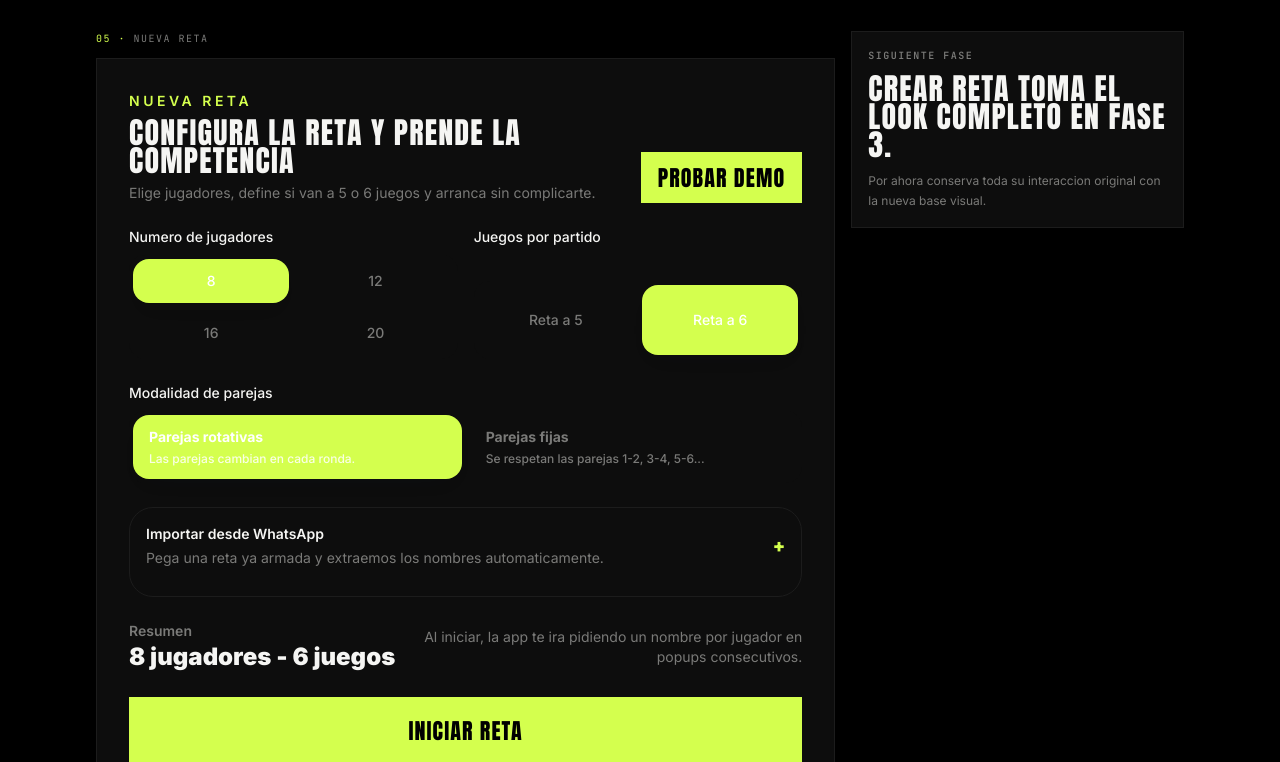
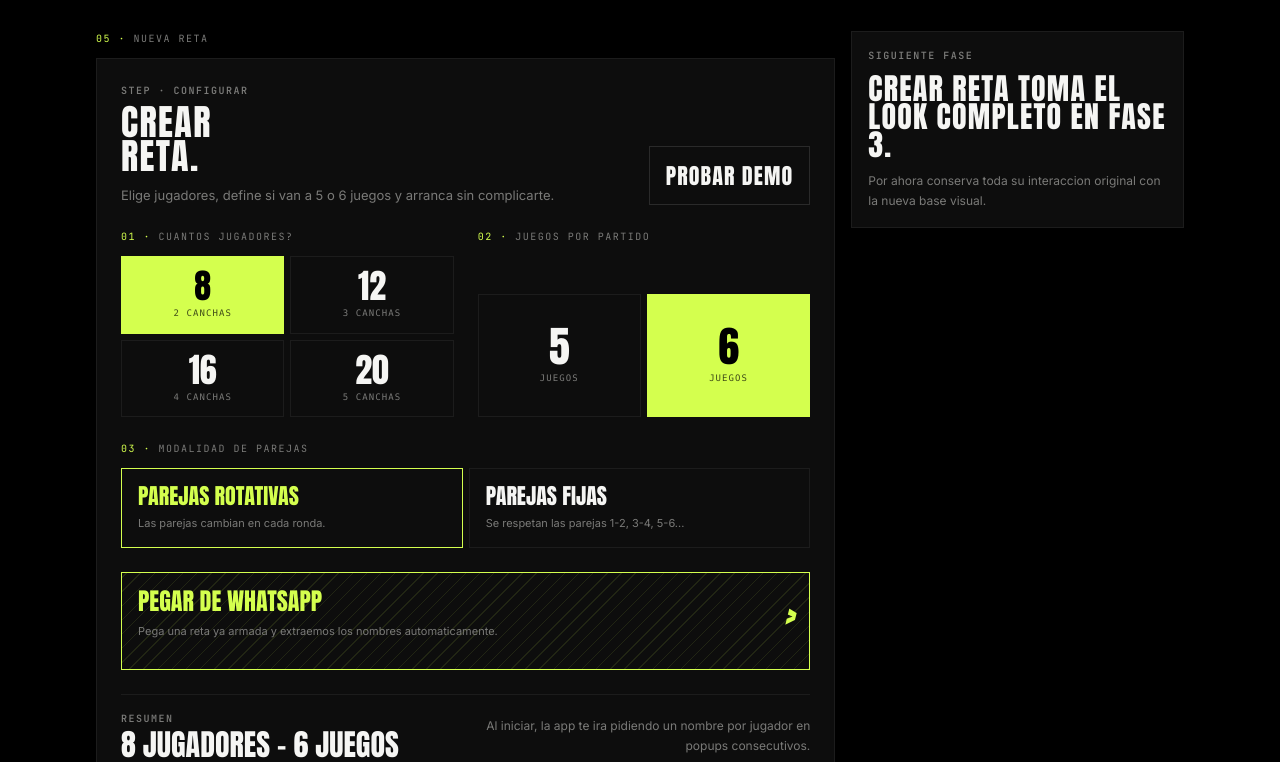
Before and after one commit to flowventas/retaspadel-redesign, a Next.js app: page / in a window 1280 px wide. Shown: the part 1018-1780 px from the top of the page. Built offline with nearby package versions, Linux system fonts and the light colour scheme.

Commit message:
Redesign new tournament form

```diff
--- a/components/new-tournament-form.tsx
+++ b/components/new-tournament-form.tsx
@@ -272,86 +272,96 @@ export function NewTournamentForm({
 
   return (
     <>
-      <section className="app-card grid gap-6 p-6 md:p-8">
-        <div className="flex flex-col gap-3 md:flex-row md:items-end md:justify-between">
+      <section className="s-card grid gap-6 p-4 md:p-6">
+        <div className="flex flex-col gap-4 md:flex-row md:items-end md:justify-between">
           <div>
-            <p className="text-sm font-semibold uppercase tracking-[0.25em] text-[var(--brand-secondary)]">
-              Nueva reta
+            <p className="s-kicker text-[var(--s-lime)]">
+              Step · configurar
             </p>
-            <h2 className="mt-2 text-3xl font-black tracking-tight text-[var(--app-text)]">
-              Configura la reta y prende la competencia
+            <h2 className="mt-2 font-display text-[36px] uppercase leading-[0.9] tracking-[0.03em] text-[var(--s-text)]">
+              Crear
+              <br />
+              reta.
             </h2>
-            <p className="mt-2 max-w-2xl text-sm text-[var(--muted)]">
+            <p className="mt-3 max-w-2xl text-[13px] leading-5 text-[var(--s-mid)]">
               Elige jugadores, define si van a 5 o 6 juegos y arranca sin complicarte.
             </p>
           </div>
-          <button type="button" onClick={handleUseDemo} className="app-button app-button-primary px-4 py-2 text-sm">
+          <button type="button" onClick={handleUseDemo} className="app-button app-button-secondary px-4 py-3 text-[18px]">
             Probar demo
           </button>
         </div>
 
-        <div className="grid gap-4 md:grid-cols-2">
-          <label className="grid gap-2 text-sm font-medium text-[var(--app-text)]">
-            Numero de jugadores
-            <div className="grid grid-cols-2 gap-2 rounded-2xl bg-[var(--surface-subtle)] p-1">
+        <div className="grid gap-6 md:grid-cols-2">
+          <label className="grid gap-3">
+            <span className="s-section-label"><span>01 · </span>Cuantos jugadores?</span>
+            <div className="grid grid-cols-4 gap-1.5 md:grid-cols-2">
               {PLAYER_OPTIONS.map((option) => (
                 <button
                   key={option}
                   type="button"
                   onClick={() => handleFormatChange(option)}
-                  className={`rounded-[1rem] px-4 py-3 text-sm font-bold transition ${
+                  className={`border px-2 py-3 text-center ${
                     format === option
-                      ? "bg-[var(--brand-secondary)] text-white shadow-[0_10px_24px_-18px_rgba(15,23,42,0.28)]"
-                      : "text-[var(--muted)] hover:bg-[var(--surface-strong)]"
+                      ? "border-[var(--s-lime)] bg-[var(--s-lime)] text-[var(--s-bg)]"
+                      : "border-[var(--s-line)] bg-transparent text-[var(--s-text)]"
                   }`}
                 >
-                  {option}
+                  <span className="block font-display text-[34px] leading-none">{option}</span>
+                  <span className={`mt-1 block font-mono text-[9px] uppercase tracking-[0.12em] ${format === option ? "text-[var(--s-bg)]/70" : "text-[var(--s-mid)]"}`}>
+                    {option / 4} {option === 8 ? "canchas" : "canchas"}
+                  </span>
                 </button>
               ))}
             </div>
           </label>
 
-          <label className="grid gap-2 text-sm font-medium text-[var(--app-text)]">
-            Juegos por partido
-            <div className="grid grid-cols-2 gap-2 rounded-2xl bg-[var(--surface-subtle)] p-1">
+          <label className="grid gap-3">
+            <span className="s-section-label"><span>02 · </span>Juegos por partido</span>
+            <div className="grid grid-cols-2 gap-1.5">
               {GAME_OPTIONS.map((option) => (
                 <button
                   key={option}
                   type="button"
                   onClick={() => setGamesPerMatch(option)}
                   disabled={playMode === "ladder" && option === 6}
-                  className={`rounded-[1rem] px-4 py-3 text-sm font-bold transition ${
+                  className={`border px-3 py-3 text-center ${
                     gamesPerMatch === option
-                      ? "bg-[var(--brand-secondary)] text-white shadow-[0_10px_24px_-18px_rgba(15,23,42,0.28)]"
-                      : "text-[var(--muted)] hover:bg-[var(--surface-strong)]"
-                  } ${playMode === "ladder" && option === 6 ? "cursor-not-allowed opacity-45 hover:bg-transparent" : ""}`}
+                      ? "border-[var(--s-lime)] bg-[var(--s-lime)] text-[var(--s-bg)]"
+                      : "border-[var(--s-line)] bg-transparent text-[var(--s-text)]"
+                  } ${playMode === "ladder" && option === 6 ? "cursor-not-allowed opacity-40" : ""}`}
                 >
-                  Reta a {option}
+                  <span className="block font-display text-[42px] leading-none">{option}</span>
+                  <span className={`mt-1 block font-mono text-[9px] uppercase tracking-[0.12em] ${gamesPerMatch === option ? "text-[var(--s-bg)]/70" : "text-[var(--s-mid)]"}`}>
+                    juegos {playMode === "ladder" && option === 6 ? "· lock" : ""}
+                  </span>
                 </button>
               ))}
             </div>
             {playMode === "ladder" ? (
-              <p className="text-xs text-[var(--muted)]">En formato escalera la reta siempre se juega a 5 juegos.</p>
+              <p className="font-mono text-[10px] uppercase tracking-[0.12em] text-[var(--s-amber)]">Escalera siempre se juega a 5.</p>
             ) : null}
           </label>
         </div>
 
-        <label className="grid gap-2 text-sm font-medium text-[var(--app-text)]">
-          Modalidad de parejas
-          <div className="grid gap-2 rounded-2xl bg-[var(--surface-subtle)] p-1 md:grid-cols-2">
+        <label className="grid gap-3">
+          <span className="s-section-label"><span>03 · </span>Modalidad de parejas</span>
+          <div className="grid gap-1.5 md:grid-cols-2">
             {PAIRING_MODE_OPTIONS.map((option) => (
               <button
                 key={option.value}
                 type="button"
                 onClick={() => setPairingMode(option.value)}
-                className={`grid gap-1 rounded-[1rem] px-4 py-3 text-left transition ${
+                className={`grid gap-2 border px-4 py-4 text-left ${
                   pairingMode === option.value
-                    ? "bg-[var(--brand-secondary)] text-white shadow-[0_10px_24px_-18px_rgba(15,23,42,0.28)]"
-                    : "text-[var(--muted)] hover:bg-[var(--surface-strong)]"
+                    ? "border-[var(--s-lime)] bg-[var(--s-surf)] text-[var(--s-text)]"
+                    : "border-[var(--s-line)] bg-transparent text-[var(--s-mid)]"
                 }`}
               >
-                <span className="text-sm font-bold">{option.label}</span>
-                <span className={`text-xs ${pairingMode === option.value ? "text-white/85" : "text-[var(--muted)]"}`}>
+                <span className={`font-display text-[22px] uppercase leading-none ${pairingMode === option.value ? "text-[var(--s-lime)]" : "text-[var(--s-text)]"}`}>
+                  {option.label}
+                </span>
+                <span className="text-[11px] leading-4 text-[var(--s-mid)]">
                   {option.description}
                 </span>
               </button>
@@ -359,62 +369,63 @@ export function NewTournamentForm({
           </div>
         </label>
 
-        <div className="grid gap-3 rounded-[1.5rem] border border-[var(--line)] bg-[var(--surface-subtle)] p-4">
+        <div className="relative grid gap-3 overflow-hidden border border-[var(--s-lime)] bg-[var(--s-surf)] p-4">
+          <span className="absolute inset-0 opacity-10 [background:repeating-linear-gradient(-45deg,var(--s-lime)_0,var(--s-lime)_1px,transparent_1px,transparent_10px)]" />
           <button
             type="button"
             onClick={() => setIsWhatsAppOpen((current) => !current)}
             aria-expanded={isWhatsAppOpen}
             aria-controls="whatsapp-import-panel"
-            className="flex items-center justify-between gap-3 text-left"
+            className="relative flex items-center justify-between gap-3 text-left"
           >
             <div>
-              <p className="text-sm font-semibold text-[var(--app-text)]">Importar desde WhatsApp</p>
-              <p className="mt-1 text-sm text-[var(--muted)]">
+              <p className="font-display text-[24px] uppercase leading-none text-[var(--s-lime)]">Pegar de WhatsApp</p>
+              <p className="mt-2 text-[11px] leading-5 text-[var(--s-mid)]">
                 Pega una reta ya armada y extraemos los nombres automaticamente.
               </p>
             </div>
-            <span className="text-lg font-black text-[var(--brand-secondary)]" aria-hidden="true">
-              {isWhatsAppOpen ? "-" : "+"}
+            <span className="font-display text-[34px] italic leading-none text-[var(--s-lime)]" aria-hidden="true">
+              {isWhatsAppOpen ? "−" : "›"}
             </span>
           </button>
 
-          <div id="whatsapp-import-panel" className="accordion-panel" data-open={isWhatsAppOpen}>
+          <div id="whatsapp-import-panel" className="accordion-panel relative" data-open={isWhatsAppOpen}>
             <div className="accordion-panel-inner">
               <textarea
                 value={whatsAppMessage}
                 onChange={(event) => setWhatsAppMessage(event.target.value)}
                 rows={7}
                 placeholder="Pega aqui el mensaje completo de la reta..."
-                className="app-input w-full px-4 py-4 text-sm"
+                className="app-input mt-3 w-full px-3 py-3 font-mono text-[12px] leading-5"
               />
 
-              <div className="flex flex-col gap-3 sm:flex-row sm:items-center sm:justify-between">
+              <div className="mt-3 flex flex-col gap-3 sm:flex-row sm:items-center sm:justify-between">
                 <button
                   type="button"
                   onClick={handleImportWhatsAppMessage}
-                  className="app-button app-button-secondary px-4 py-3 text-sm"
+                  className="app-button app-button-secondary px-4 py-3 text-[18px]"
                 >
                   Extraer jugadores
                 </button>
 
                 {importMessage ? (
-                  <p className="text-sm text-[var(--muted)]" aria-live="polite">
+                  <p className="font-mono text-[10px] uppercase tracking-[0.12em] text-[var(--s-mid)]" aria-live="polite">
                     {importMessage}
                   </p>
                 ) : null}
               </div>
 
               {importError ? (
-                <div className="rounded-2xl border border-rose-200 bg-rose-50 px-4 py-3 text-sm font-medium text-rose-700" role="alert">
+                <div className="mt-3 border border-[var(--s-red)] bg-[rgba(255,61,77,0.08)] px-4 py-3 text-[12px] font-medium text-[var(--s-red)]" role="alert">
                   {importError}
                 </div>
               ) : null}
 
               {importedNames.length ? (
-                <div className="grid gap-3 rounded-2xl border border-[var(--line)] bg-[var(--surface-strong)] p-4">
+                <div className="mt-3 grid gap-3 border border-[var(--s-lime)] bg-[var(--s-surf)] p-4">
                   <div>
-                    <p className="text-sm font-semibold text-[var(--app-text)]">Jugadores detectados</p>
-                    <p className="text-sm text-[var(--muted)]">
+                    <p className="s-kicker text-[var(--s-lime)]">Detectados</p>
+                    <p className="mt-1 font-mono text-[10px] uppercase tracking-[0.12em] text-[var(--s-mid)]">
                       {importedNames.length} de {format} listos para usar
                     </p>
                   </div>
@@ -423,13 +434,13 @@ export function NewTournamentForm({
                     {importedNames.map((name, index) => (
                       <label
                         key={`imported-player-${index + 1}`}
-                        className="grid gap-1 rounded-xl bg-[var(--surface-subtle)] px-3 py-2"
+                        className="grid gap-1 border border-[var(--s-line)] bg-[var(--s-surf-2)] px-3 py-2"
                       >
-                        <span className="text-xs font-bold text-[var(--muted)]">{index + 1}.</span>
+                        <span className="font-mono text-[10px] font-bold text-[var(--s-mid)]">{String(index + 1).padStart(2, "0")}</span>
                         <input
                           value={name}
                           onChange={(event) => handleImportedNameChange(index, event.target.value)}
-                          className="min-w-0 bg-transparent text-sm font-semibold text-[var(--app-text)] outline-none"
+                          className="min-w-0 bg-transparent text-[13px] font-semibold text-[var(--s-text)] outline-none"
                         />
                       </label>
                     ))}
@@ -439,14 +450,14 @@ export function NewTournamentForm({
                     <button
                       type="button"
                       onClick={handleClearImportedPlayers}
-                      className="app-button app-button-danger px-3 py-2 text-xs"
+                      className="app-button app-button-danger px-3 py-2 text-[16px]"
                     >
                       Vaciar lista
                     </button>
                     <button
                       type="button"
                       onClick={handleUseImportedPlayers}
-                      className="app-button app-button-primary px-4 py-3 text-sm"
+                      className="app-button app-button-primary px-4 py-3 text-[18px]"
                     >
                       {importedNames.length === format ? "Arrancar con estos jugadores" : "Completar jugadores detectados"}
                     </button>
@@ -457,14 +468,14 @@ export function NewTournamentForm({
           </div>
         </div>
 
-        <div className="flex items-center justify-between gap-4">
+        <div className="grid gap-3 border-y border-[var(--s-line)] py-4 sm:grid-cols-[1fr_1.1fr] sm:items-center">
           <div>
-            <p className="text-sm font-semibold text-[var(--muted)]">Resumen</p>
-            <p className="text-2xl font-black text-[var(--app-text)]">
+            <p className="s-kicker">Resumen</p>
+            <p className="mt-1 font-display text-[30px] uppercase leading-none text-[var(--s-text)]">
               {format} jugadores - {gamesPerMatch} juegos
             </p>
           </div>
-          <p className="max-w-sm text-right text-sm text-[var(--muted)]">
+          <p className="text-[12px] leading-5 text-[var(--s-mid)] sm:text-right">
             {pairingMode === "fixed"
               ? "En parejas fijas, el orden de captura define las parejas: 1-2, 3-4, 5-6..."
               : "Al iniciar, la app te ira pidiendo un nombre por jugador en popups consecutivos."}
@@ -474,21 +485,21 @@ export function NewTournamentForm({
         <button
           type="button"
           onClick={() => beginStartFlow()}
-          className="app-button app-button-primary px-6 py-4 text-base"
+          className="s-big-btn"
         >
-          Iniciar reta
+          Arrancar reta ▸
         </button>
       </section>
 
       {canUsePortal && isPlayModeModalOpen
         ? createPortal(
-            <div className="fixed inset-0 z-50 grid place-items-center bg-slate-950/55 px-4">
-              <div className="w-full max-w-md rounded-[2rem] border border-[var(--line)] bg-[var(--card)] p-6 shadow-[0_18px_42px_-28px_rgba(15,23,42,0.24)]">
-                <p className="text-sm font-bold uppercase tracking-[0.25em] text-[var(--brand-secondary)]">
+            <div className="fixed inset-0 z-50 grid place-items-center bg-black/82 px-4">
+              <div className="w-full max-w-md border border-[var(--s-line-hi)] bg-[var(--s-bg)] p-5">
+                <p className="s-kicker text-[var(--s-lime)]">
                   Formato de reta
                 </p>
-                <h3 className="mt-2 text-3xl font-black text-[var(--app-text)]">Como quieres jugar esta reta?</h3>
-                <p className="mt-3 text-sm text-[var(--muted)]">
+                <h3 className="mt-2 font-display text-[36px] uppercase leading-[0.9] text-[var(--s-text)]">Como quieres jugar esta reta?</h3>
+                <p className="mt-3 text-[12px] leading-5 text-[var(--s-mid)]">
                   La modalidad de parejas que elegiste se respetara dentro del formato.
                 </p>
 
@@ -500,10 +511,10 @@ export function NewTournamentForm({
                       completeStartFlow(pendingNames ?? undefined, "standard");
                       setPendingNames(null);
                     }}
-                    className="grid gap-1 rounded-[1.5rem] border border-[var(--line)] bg-[var(--surface-strong)] px-4 py-4 text-left transition hover:border-[var(--brand-primary)]"
+                    className="grid gap-2 border border-[var(--s-line)] bg-[var(--s-surf)] px-4 py-4 text-left"
                   >
-                    <span className="text-base font-black text-[var(--app-text)]">Rotativo</span>
-                    <span className="text-sm text-[var(--muted)]">La app rota rondas como hasta ahora.</span>
+                    <span className="font-display text-[24px] uppercase leading-none text-[var(--s-lime)]">Rotativo</span>
+                    <span className="text-[12px] leading-5 text-[var(--s-mid)]">La app rota rondas como hasta ahora.</span>
                   </button>
 
                   <button
@@ -513,10 +524,10 @@ export function NewTournamentForm({
                       completeStartFlow(pendingNames ?? undefined, "ladder");
                       setPendingNames(null);
                     }}
-                    className="grid gap-1 rounded-[1.5rem] border border-[var(--line)] bg-[var(--surface-strong)] px-4 py-4 text-left transition hover:border-[var(--brand-primary)]"
+                    className="grid gap-2 border border-[var(--s-line)] bg-[var(--s-surf)] px-4 py-4 text-left"
                   >
-                    <span className="text-base font-black text-[var(--app-text)]">Escalera</span>
-                    <span className="text-sm text-[var(--muted)]">
+                    <span className="font-display text-[24px] uppercase leading-none text-[var(--s-text)]">Escalera</span>
+                    <span className="text-[12px] leading-5 text-[var(--s-mid)]">
                       Los jugadores o parejas suben y bajan de cancha segun resultados.
                     </span>
                   </button>
@@ -529,7 +540,7 @@ export function NewTournamentForm({
                       setIsPlayModeModalOpen(false);
                       setPendingNames(null);
                     }}
-                    className="app-button app-button-secondary px-4 py-3 text-sm"
+                    className="app-button app-button-secondary px-4 py-3 text-[18px]"
                   >
                     Cancelar
                   </button>
@@ -542,22 +553,22 @@ export function NewTournamentForm({
 
       {canUsePortal && isModalOpen
         ? createPortal(
-            <div className="fixed inset-0 z-50 grid place-items-center bg-slate-950/55 px-4">
-              <div className="w-full max-w-md rounded-[2rem] border border-[var(--line)] bg-[var(--card)] p-6 shadow-[0_18px_42px_-28px_rgba(15,23,42,0.24)]">
+            <div className="fixed inset-0 z-50 grid place-items-center bg-black/82 px-4">
+              <div className="w-full max-w-md border border-[var(--s-line-hi)] bg-[var(--s-bg)] p-5">
                 <div className="flex items-center justify-between gap-3">
                   <div>
-                    <p className="text-sm font-bold uppercase tracking-[0.25em] text-[var(--brand-secondary)]">
+                    <p className="s-kicker text-[var(--s-lime)]">
                       Jugador {currentIndex + 1}
                     </p>
-                    <h3 className="mt-2 text-3xl font-black text-[var(--app-text)]">Captura el nombre</h3>
+                    <h3 className="mt-2 font-display text-[36px] uppercase leading-[0.9] text-[var(--s-text)]">Captura el nombre</h3>
                   </div>
-                  <span className="rounded-full bg-[var(--surface-soft)] px-3 py-1 text-sm font-bold text-[var(--muted)]">
+                  <span className="s-chip px-3 py-2">
                     {progress}
                   </span>
                 </div>
 
-                <label className="mt-6 grid gap-2 text-sm font-medium text-[var(--app-text)]">
-                  Nombre del jugador
+                <label className="mt-6 grid gap-2">
+                  <span className="s-section-label">Nombre del jugador</span>
                   <input
                     value={draftName}
                     onChange={(event) => setDraftName(event.target.value)}
@@ -568,7 +579,7 @@ export function NewTournamentForm({
                         handleNextPlayer();
                       }
                     }}
-                    className="app-input px-4 py-4 text-lg"
+                    className="app-input px-4 py-4 text-[16px]"
                     placeholder={`Jugador ${currentIndex + 1}`}
                   />
                 </label>
@@ -579,24 +590,24 @@ export function NewTournamentForm({
                       type="button"
                       onClick={() => setIsRecentOpen((current) => !current)}
                       aria-expanded={isRecentOpen}
-                      className="inline-flex items-center justify-between rounded-2xl border border-[var(--line)] bg-[var(--surface-strong)] px-4 py-3 text-left text-sm font-semibold text-[var(--app-text)] transition hover:border-[var(--brand-primary)]"
+                      className="inline-flex items-center justify-between border border-[var(--s-line)] bg-[var(--s-surf)] px-4 py-3 text-left text-[12px] font-semibold uppercase tracking-[0.08em] text-[var(--s-text)]"
                     >
                       <span>Jugadores recientes</span>
-                      <span aria-hidden="true" className="text-base">
+                      <span aria-hidden="true" className="font-display text-[18px]">
                         {isRecentOpen ? "^" : "v"}
                       </span>
                     </button>
 
                     {isRecentOpen ? (
-                      <div className="grid max-h-64 gap-2 overflow-y-auto rounded-2xl border border-[var(--line)] bg-[var(--surface-strong)] p-3">
+                      <div className="grid max-h-64 gap-2 overflow-y-auto border border-[var(--s-line)] bg-[var(--s-surf)] p-3">
                         <div className="mb-1 flex items-center justify-between gap-3">
-                          <p className="text-xs font-bold uppercase tracking-[0.22em] text-[var(--muted)]">
+                          <p className="font-mono text-[10px] font-bold uppercase tracking-[0.16em] text-[var(--s-mid)]">
                             Guardados
                           </p>
                           <button
                             type="button"
                             onClick={handleClearRecentPlayers}
-                            className="text-xs font-bold text-[var(--danger-text)] transition hover:opacity-80"
+                            className="font-mono text-[10px] font-bold uppercase tracking-[0.12em] text-[var(--s-red)]"
                           >
                             Borrar lista
                           </button>
@@ -605,12 +616,12 @@ export function NewTournamentForm({
                         {suggestedPlayers.map((name) => (
                           <div
                             key={name}
-                            className="flex items-center gap-2 rounded-xl transition hover:bg-[var(--surface-subtle)]"
+                            className="flex items-center gap-2 border border-transparent"
                           >
                             <button
                               type="button"
                               onClick={() => handlePickSuggestedPlayer(name)}
-                              className="min-w-0 flex-1 rounded-xl px-3 py-2 text-left text-sm font-semibold text-[var(--app-text)] transition hover:text-[var(--brand-secondary)]"
+                              className="min-w-0 flex-1 px-3 py-2 text-left text-[13px] font-semibold text-[var(--s-text)]"
                             >
                               {name}
                             </button>
@@ -619,7 +630,7 @@ export function NewTournamentForm({
                               onClick={() => onRemoveSavedPlayer(name)}
                               aria-label={`Borrar ${name}`}
                               title={`Borrar ${name}`}
-                              className="grid h-8 w-8 shrink-0 place-items-center rounded-full text-sm font-bold text-[var(--danger-text)] transition hover:bg-[var(--danger-bg)]"
+                              className="grid h-8 w-8 shrink-0 place-items-center font-mono text-[12px] font-bold text-[var(--s-red)]"
                             >
                               x
                             </button>
@@ -631,7 +642,7 @@ export function NewTournamentForm({
                 ) : null}
 
                 {error ? (
-                  <div className="mt-4 rounded-2xl border border-rose-200 bg-rose-50 px-4 py-3 text-sm font-medium text-rose-700" role="alert">
+                  <div className="mt-4 border border-[var(--s-red)] bg-[rgba(255,61,77,0.08)] px-4 py-3 text-[12px] font-medium text-[var(--s-red)]" role="alert">
                     {error}
                   </div>
                 ) : null}
@@ -640,14 +651,14 @@ export function NewTournamentForm({
                   <button
                     type="button"
                     onClick={closePlayerModal}
-                    className="app-button app-button-secondary px-4 py-3 text-sm"
+                    className="app-button app-button-secondary px-4 py-3 text-[18px]"
                   >
                     Cancelar
                   </button>
                   <button
                     type="button"
                     onClick={handleNextPlayer}
-                    className="app-button app-button-primary px-5 py-3 text-sm"
+                    className="app-button app-button-primary px-5 py-3 text-[18px]"
                   >
                     {currentIndex === format - 1 ? "Generar reta" : "Siguiente jugador"}
                   </button>
```
